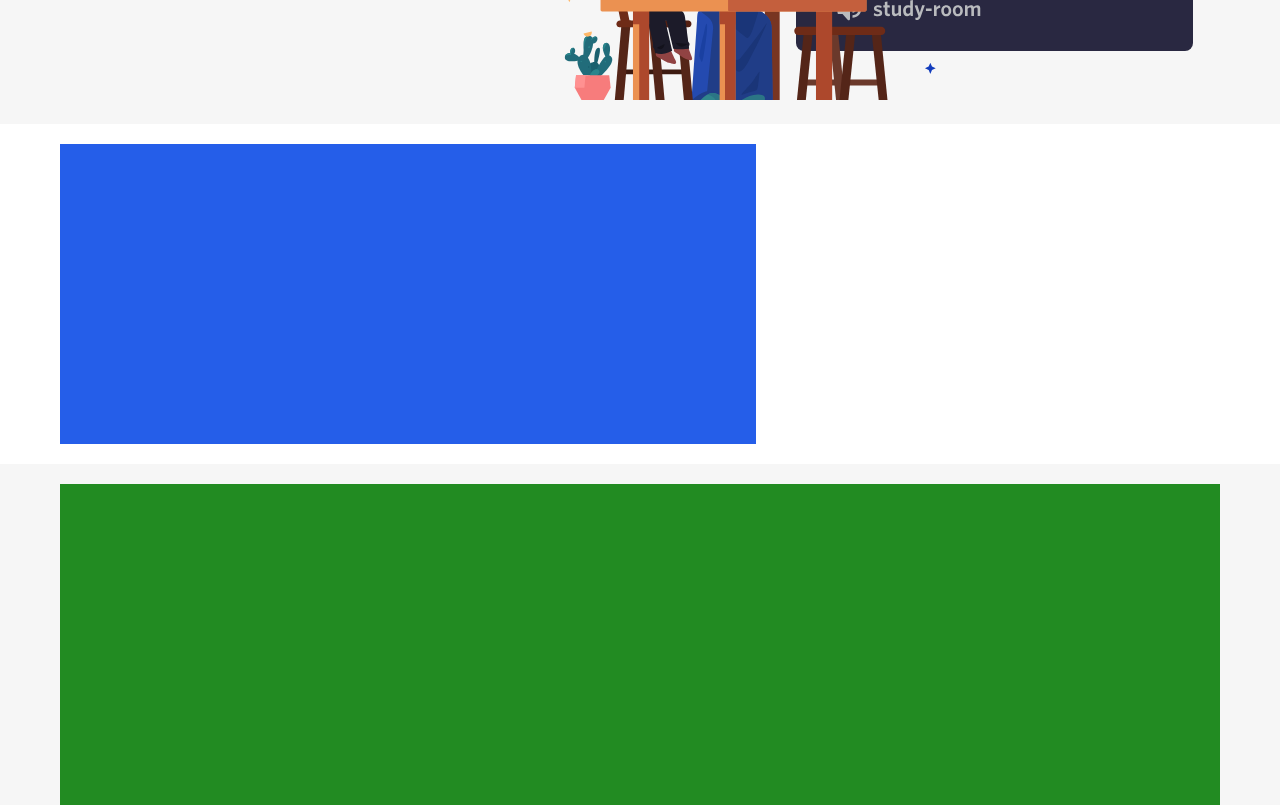
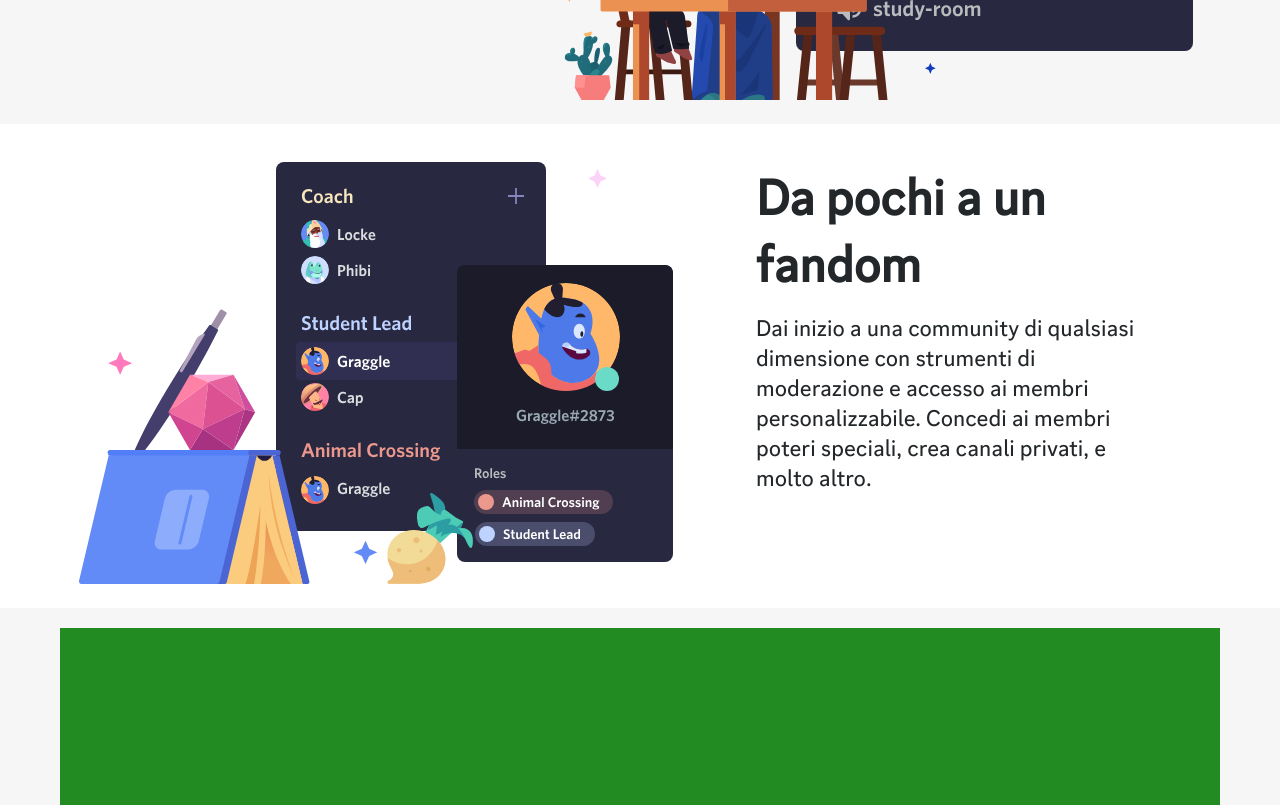
Before and after one commit to EmanueleCozzolino18/htmlcss-discord, a plain HTML site: page index.html in a window 1280 px wide. Shown: the part 1580-2385 px from the top of the page. Drawn offline with Linux system fonts and the light colour scheme.

Commit message:
[UPD] Added fifth section with title image and paragraph

```diff
--- a/css/style.css
+++ b/css/style.css
@@ -164,6 +164,7 @@ header {
     color: #23272A;
     font-size: 50px;
     font-weight: 1000;
+    margin-top: 20px;
 }
 
 .padding-50 {
@@ -174,7 +175,15 @@ header {
     width: 40%;
 }
 
-/* INZIO QUARTA SEZIONE */
+/* FINE QUARTA SEZIONE */
+
+/* INZIO QUINTA SEZIONE */
+
+.padding-60 {
+    padding-right: 60px;
+}
+
+/* FINE QUINTA SEZIONE */
 
 .col-2 {
     width: calc(100% / 6 * 2);
--- a/index.html
+++ b/index.html
@@ -87,6 +87,7 @@
             </div>
         </section>
 
+        <section>
             <!--QUARTA SEZIONE CON IMMAGINE TITOLO E PARAGARFO-->
             <div class="bg-lightgray">
                 <div class="container">
@@ -97,7 +98,8 @@
                                 facile</h2>
 
                             <p class="p-sec2 padding-50">
-                            Mettiti comodo in un canale vocale quando hai tempo. Gli amici nel tuo server possono vedere
+                                Mettiti comodo in un canale vocale quando hai tempo. Gli amici nel tuo server possono
+                                vedere
                                 che sei lì e unirsi istantaneamente senza dover chiamare.
                             </p>
                         </div>
@@ -107,13 +109,28 @@
                     </div>
                 </div>
             </div>
+        </section>
 
+        <section>
+            <!--QUINTA SEZIONE CON IMMAGINE TITOLO E PARAGARFO-->
             <div class="container">
                 <div class="row padding-20 ">
-                <div class="col-60 bg-blue height300 border-dash"></div>
-                <div class="col-40 bg-pink height300 border-dash"></div>
+                    <div class="col-60">
+                        <img src="./img/item3.svg" alt="Item-3">
+                    </div>
+                    <div class=" col-40 text-left main-font">
+                        <h2 class="third-title">
+                            Da pochi a un fandom</h2>
+
+                        <p class="p-sec2 padding-60">
+                            Dai inizio a una community di qualsiasi dimensione con strumenti di
+                            moderazione e accesso ai membri personalizzabile. Concedi ai membri
+                            poteri speciali, crea canali privati, e molto altro.
+                        </p>
                     </div>
                 </div>
+            </div>
+        </section>
 
         <div class="bg-lightgray ">
             <div class="container">
```
Lines whose indentation alone changed are shown as unchanged.
